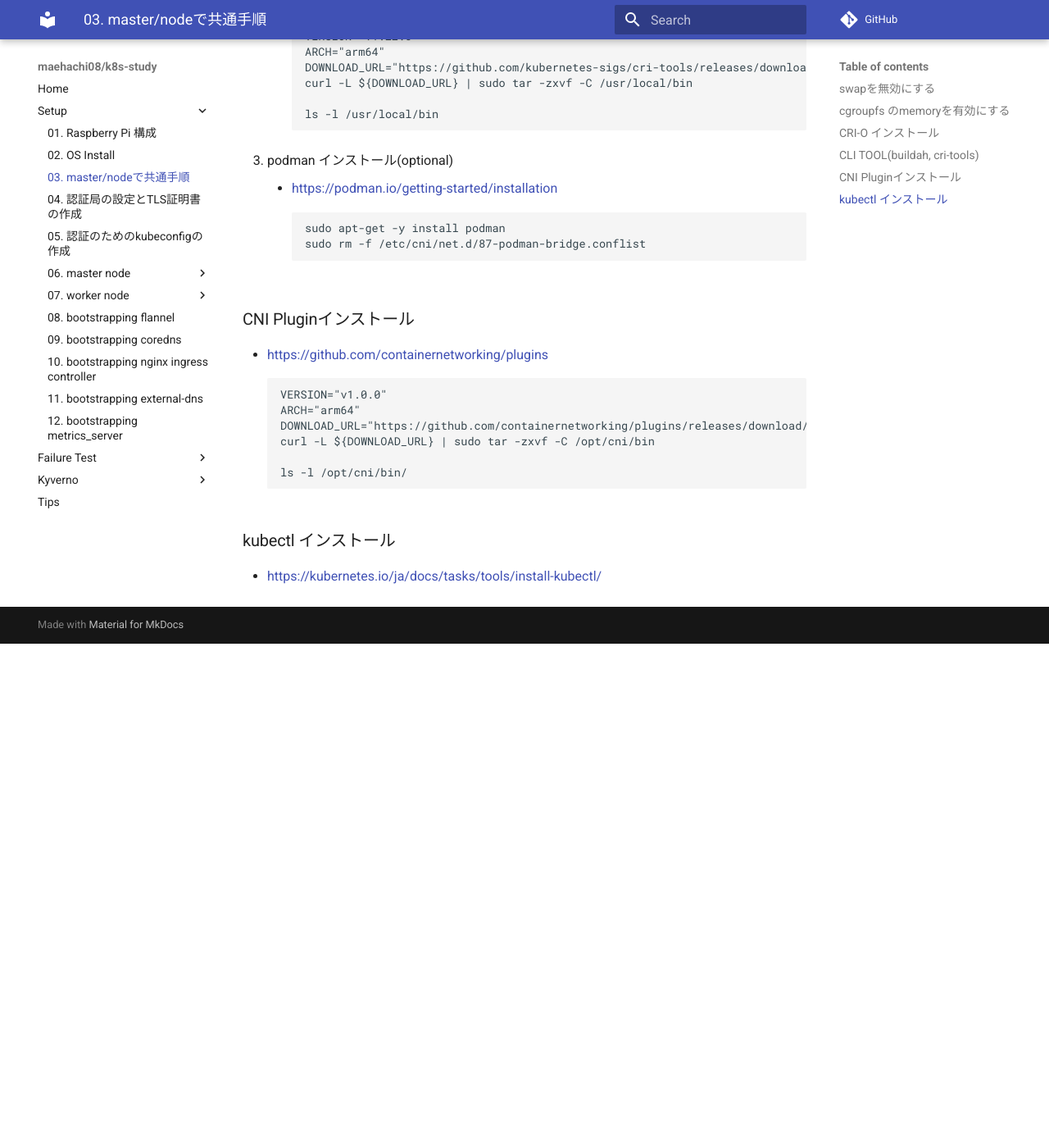
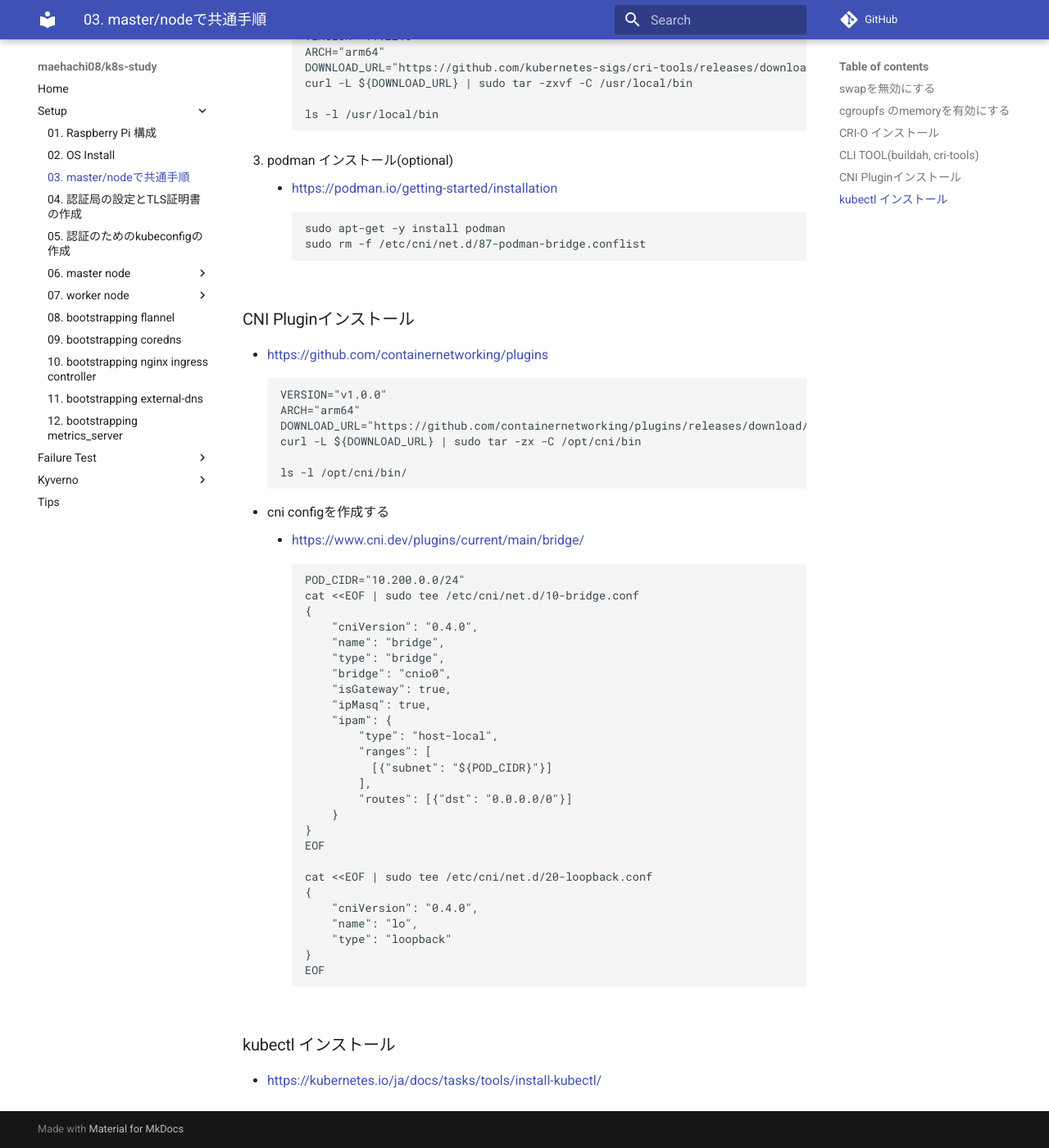
Before and after one commit to maehachi08/k8s-study, an MkDocs documentation site: the page built from docs/setup/03_common_settings.md, in a window 1280 px wide and 1400 px high, scrolled down 4016 px. Shown: the whole window at 82% size. Built offline with MkDocs 1.6.1 and Material for MkDocs 9.7.7, drawn with Linux system fonts in a browser that asks for light colours; comment, search, counter and statistics services are not loaded; before the commit the page ends 4801 px from its top, so only the background shows below that.

Commit message:
fix: cni plugin config

````diff
--- a/docs/setup/03_common_settings.md
+++ b/docs/setup/03_common_settings.md
@@ -307,10 +307,40 @@ https://kubernetes.io/docs/setup/production-environment/container-runtimes/#cri-
    VERSION="v1.0.0"
    ARCH="arm64"
    DOWNLOAD_URL="https://github.com/containernetworking/plugins/releases/download/${VERSION}/cni-plugins-linux-${ARCH}-${VERSION}.tgz"
-   curl -L ${DOWNLOAD_URL} | sudo tar -zxvf -C /opt/cni/bin
+   curl -L ${DOWNLOAD_URL} | sudo tar -zx -C /opt/cni/bin
 
    ls -l /opt/cni/bin/
    ```
+- cni configを作成する
+    - https://www.cni.dev/plugins/current/main/bridge/
+        ```
+        POD_CIDR="10.200.0.0/24"
+        cat <<EOF | sudo tee /etc/cni/net.d/10-bridge.conf
+        {
+            "cniVersion": "0.4.0",
+            "name": "bridge",
+            "type": "bridge",
+            "bridge": "cnio0",
+            "isGateway": true,
+            "ipMasq": true,
+            "ipam": {
+                "type": "host-local",
+                "ranges": [
+                  [{"subnet": "${POD_CIDR}"}]
+                ],
+                "routes": [{"dst": "0.0.0.0/0"}]
+            }
+        }
+        EOF
+
+        cat <<EOF | sudo tee /etc/cni/net.d/20-loopback.conf
+        {
+            "cniVersion": "0.4.0",
+            "name": "lo",
+            "type": "loopback"
+        }
+        EOF
+        ```
 
 ### kubectl インストール
 
````
Also changed, not shown: docs/setup/07_worker/01_bootstrapping_kubelet.md (+14 -0 lines).
